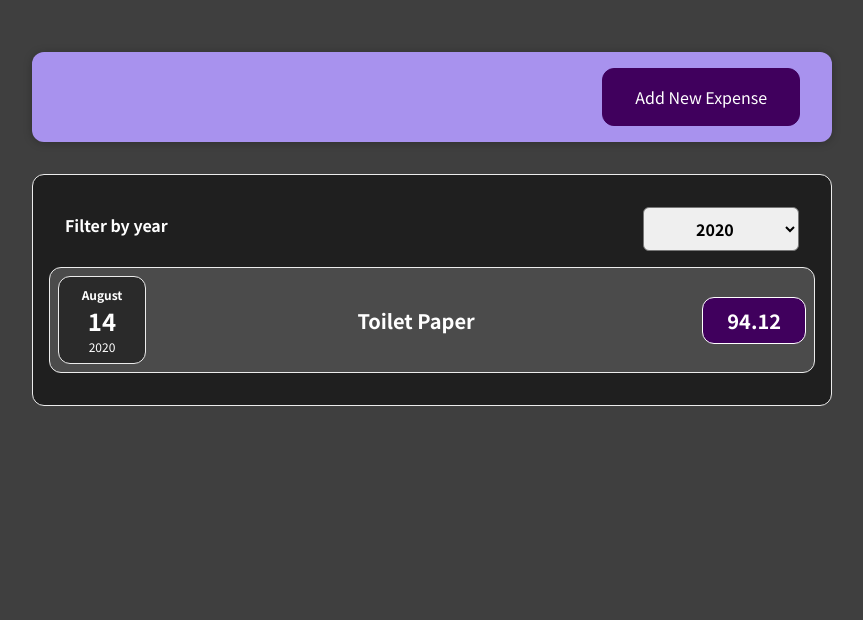
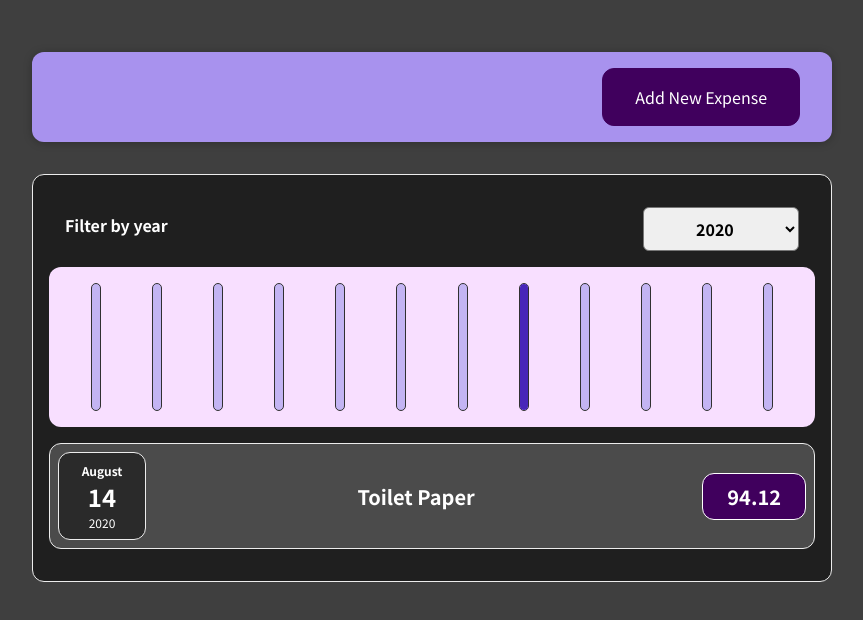
Before and after one commit to esiege/ReactTuts, a React (Create React App) app in the folder 01-starting-setup/: page / in a window 1280 px wide. Shown: the top 620 px of the page, without its empty margins (208-1071 px from the left). Built offline with nearby package versions, Linux system fonts and the light colour scheme.

Commit message:
added dynamic chart

```diff
--- a/01-starting-setup/src/Components/Chart/Chart.js
+++ b/01-starting-setup/src/Components/Chart/Chart.js
@@ -4,13 +4,16 @@ import "./Chart.css";
 import ChartBar from "./ChartBar";
 
 const Chart = (props) => {
+  const dataPointValues = props.dataPoints.map((d) => d.value);
+  const totalMaximum = Math.max(...dataPointValues);
+
   return (
     <div className="chart">
       {props.dataPoints.map((d) => (
         <ChartBar
           key={d.label}
           value={d.value}
-          maxValue={null}
+          maxValue={totalMaximum}
           label={d.label}
         />
       ))}
--- a/01-starting-setup/src/Components/Chart/ChartBar.css
+++ b/01-starting-setup/src/Components/Chart/ChartBar.css
@@ -3,6 +3,7 @@
   display: flex;
   flex-direction: column;
   align-items: center;
+  width: 10px;
 }
 
 .chart-bar__inner {
--- a/01-starting-setup/src/Components/Chart/ChartBar.js
+++ b/01-starting-setup/src/Components/Chart/ChartBar.js
@@ -4,7 +4,7 @@ import "./ChartBar.css";
 const ChartBar = (props) => {
   let barFillHeight = "0%";
 
-  if (props.max > 0) {
+  if (props.maxValue > 0) {
     barFillHeight = Math.round((props.value / props.maxValue) * 100) + "%";
   }
 
--- a/01-starting-setup/src/Components/Expenses/ExpenseItem.js
+++ b/01-starting-setup/src/Components/Expenses/ExpenseItem.js
@@ -3,6 +3,8 @@ import ExpenseDate from "./ExpenseDate";
 import "./ExpenseItem.css";
 
 const ExpenseItem = (props) => {
+  console.log(321);
+
   return (
     <Card className="expense-item">
       <ExpenseDate date={props.date} />
--- a/01-starting-setup/src/Components/Expenses/Expenses.js
+++ b/01-starting-setup/src/Components/Expenses/Expenses.js
@@ -6,6 +6,7 @@ import ExpenseItem from "./ExpenseItem";
 import Card from "../UI/Card";
 import ExpensesFilter from "./ExpensesFilter";
 import ExpensesList from "./ExpensesList";
+import ExpensesChart from "./ExpensesChart";
 
 function Expenses(props) {
   const [filterYear, setFilterYear] = useState("2020");
@@ -14,13 +15,18 @@ function Expenses(props) {
     setFilterYear(event.target.value);
   };
 
+  const filteredExpenses = props.expenses.filter((expense) => {
+    return expense.date.getFullYear() == filterYear;
+  });
+
   return (
     <Card className="expenses">
       <ExpensesFilter
         selected={filterYear}
         onFilterChange={filterChangeEventHandler}
       />
-      <ExpensesList items={props.expenses} filterYear={filterYear} />
+      <ExpensesChart expenses={filteredExpenses} />
+      <ExpensesList items={filteredExpenses} filterYear={filterYear} />
     </Card>
   );
 }
--- a/01-starting-setup/src/Components/Expenses/ExpensesChart.js
+++ b/01-starting-setup/src/Components/Expenses/ExpensesChart.js
@@ -1,4 +1,5 @@
 import { useState } from "react";
+import Chart from "../Chart/Chart";
 
 const ExpensesChart = (props) => {
   const chartDataPoints = [
@@ -16,7 +17,7 @@ const ExpensesChart = (props) => {
     { label: "Dec", value: 0 },
   ];
 
-  for (const expense in props.expenses) {
+  for (const expense of props.expenses) {
     const expenseMonth = expense.date.getMonth();
     chartDataPoints[expenseMonth].value += expense.amount;
   }
--- a/01-starting-setup/src/Components/Expenses/ExpensesList.js
+++ b/01-starting-setup/src/Components/Expenses/ExpensesList.js
@@ -4,14 +4,10 @@ import "./ExpensesList.css";
 import ExpenseItem from "./ExpenseItem";
 
 const ExpensesList = (props) => {
-  const filteredExpenses = props.items.filter(
-    (expense) => expense.date.getFullYear() == props.filterYear
-  );
-
-  if (filteredExpenses.length == 0)
+  if (props.items.length == 0)
     return <h2 className="expenses-filter">No results found.</h2>;
 
-  return filteredExpenses.map((expense) => (
+  return props.items.map((expense) => (
     <ExpenseItem
       key={expense.id}
       title={expense.title}
```
